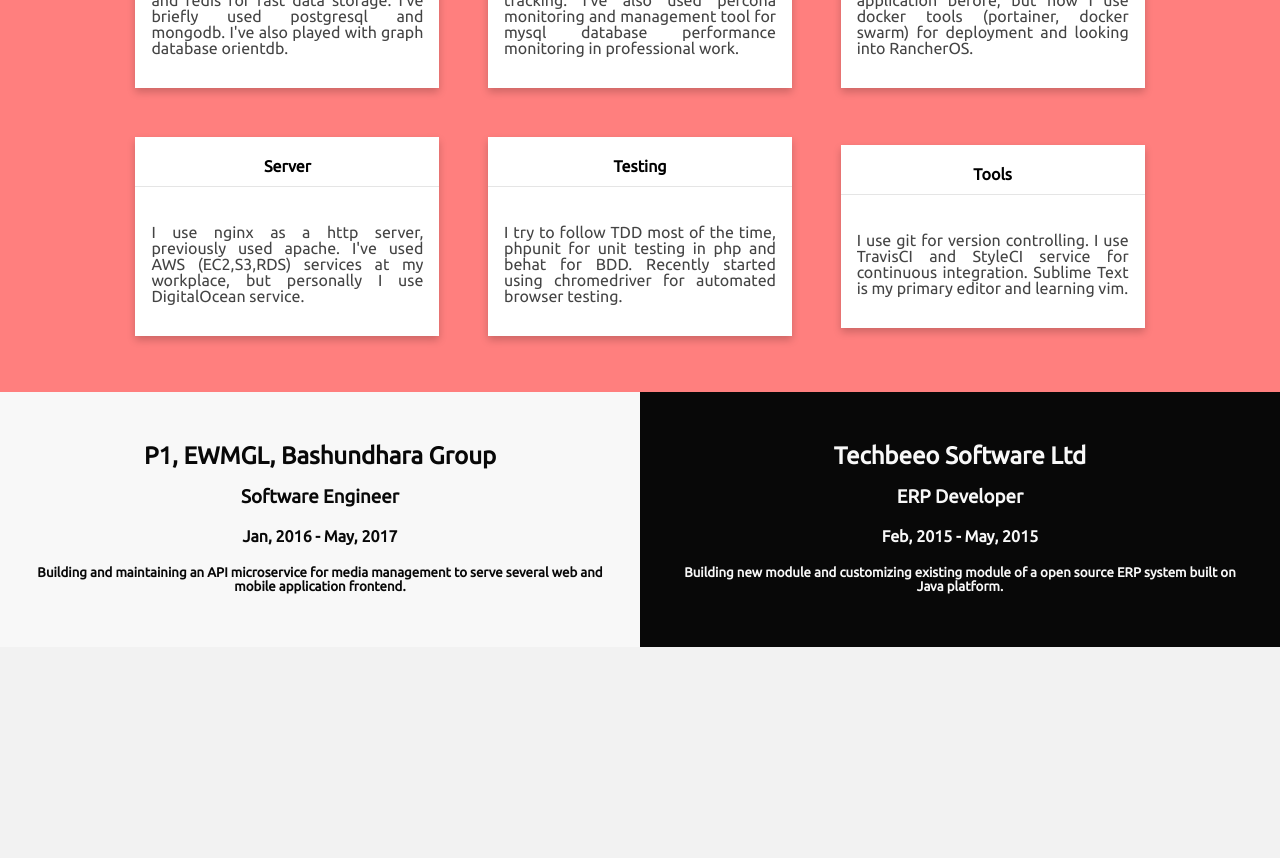
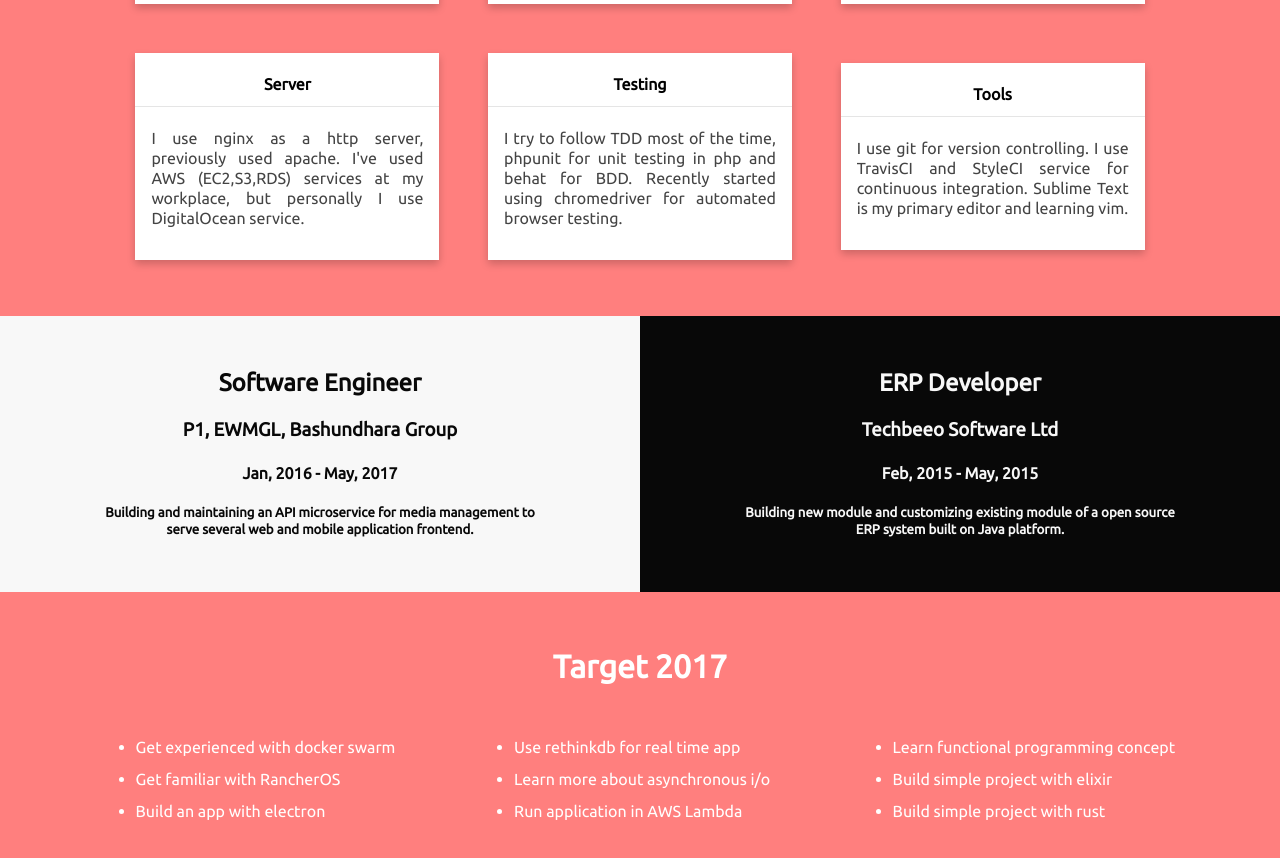
Before and after one commit to Hasnayeen/src-gh-page, a React (Create React App) app: page / in a window 1280 px wide. Shown: the part 1000-1858 px from the top of the page. Before the commit the page ends 1647 px from the top, so only its background shows below. Built offline with nearby package versions, Linux system fonts and the light colour scheme.

Commit message:
Add roadmap section

```diff
--- a/public/index.html
+++ b/public/index.html
@@ -14,7 +14,7 @@
       work correctly both with client-side routing and a non-root public URL.
       Learn how to configure a non-root public URL by running `npm run build`.
     -->
-    <title>React App</title>
+    <title>Nehal Hasnayeen</title>
   </head>
   <body>
     <div id="root"></div>
--- a/src/App.css
+++ b/src/App.css
@@ -8,7 +8,7 @@ body {
   color: #D6D6D6;
   font-family: 'Ubuntu', sans-serif;
   font-weight: 300;
-  line-height: 1;
+  line-height: 1.25;
   text-align: center;
 }
 
--- a/src/App.js
+++ b/src/App.js
@@ -3,6 +3,7 @@ import './App.css';
 import Header from './Components/Header';
 import Workflow from './Components/Workflow';
 import Experience from './Components/Experience';
+import Roadmap from './Components/Roadmap';
 
 class App extends Component {
   render() {
@@ -11,6 +12,7 @@ class App extends Component {
         <Header />
         <Workflow />
         <Experience />
+        <Roadmap />
       </div>
     );
   }
--- a/src/Components/Experience.css
+++ b/src/Components/Experience.css
@@ -1,8 +1,5 @@
-.experience {
-}
-
 .experience-content {
-    padding: 5%;
+    padding: 5% 15%;
 }
 
 .experience-left {
--- a/src/Components/Experience.js
+++ b/src/Components/Experience.js
@@ -7,16 +7,16 @@ export default class Experience extends Component {
             <div className="experience">
                 <div className="experience-left">
                     <div className="experience-content">
-                        <h2>P1, EWMGL, Bashundhara Group</h2>
-                        <h3>Software Engineer</h3>
+                        <h2>Software Engineer</h2>
+                        <h3>P1, EWMGL, Bashundhara Group</h3>
                         <h4>Jan, 2016 - May, 2017</h4>
                         <h5>Building and maintaining an API microservice for media management to serve several web and mobile application frontend.</h5>
                     </div>
                 </div>
                 <div className="experience-right">
                     <div className="experience-content">
-                        <h2>Techbeeo Software Ltd</h2>
-                        <h3>ERP Developer</h3>
+                        <h2>ERP Developer</h2>
+                        <h3>Techbeeo Software Ltd</h3>
                         <h4>Feb, 2015 - May, 2015</h4>
                         <h5>Building new module and customizing existing module of a open source ERP system built on Java platform.</h5>
                     </div>
--- a/src/Components/Header.css
+++ b/src/Components/Header.css
@@ -2,7 +2,7 @@
   display: flex;
   justify-content: center;
   align-items: center;
-  height: 520px;
+  height: 420px;
   background-color: #323232;
   color: #ff7f7e;
   position: relative;
--- /dev/null
+++ b/src/Components/Roadmap.css
@@ -0,0 +1,27 @@
+.roadmap {
+    background-color: #ff7f7e;
+    padding: 2rem;
+    clear: both;
+    color: #ffffff;
+}
+
+.roadmap-card {
+    margin: 0% 2%;
+    transition: 0.3s;
+    min-height: 60px;
+    display: flex;
+    justify-content: center;
+    align-items: center;
+    flex-wrap: wrap;
+}
+
+.list {
+    margin: 2%;
+    text-align: left;
+    width: 25%;
+    line-height: 2rem;
+}
+
+.roadmap-heading {
+    width: 100%;
+}
--- /dev/null
+++ b/src/Components/Roadmap.js
@@ -0,0 +1,47 @@
+import React, {Component} from 'react';
+import './Roadmap.css';
+
+export default class Roadmap extends Component {
+    render() {
+        return (
+            <div className="roadmap">
+                <div className="roadmap-card">
+                    <h1 className="roadmap-heading">Target 2017</h1>
+                    <ul className="list">
+                        <li>
+                            Get experienced with docker swarm
+                        </li>
+                        <li>
+                            Get familiar with RancherOS
+                        </li>
+                        <li>
+                            Build an app with electron
+                        </li>
+                    </ul>
+                    <ul className="list">
+                        <li>
+                            Use rethinkdb for real time app
+                        </li>
+                        <li>
+                            Learn more about asynchronous i/o
+                        </li>
+                        <li>
+                            Run application in AWS Lambda
+                        </li>
+                    </ul>
+                    <ul className="list">
+                        <li>
+                            Learn functional programming concept
+                        </li>
+                        <li>
+                            Build simple project with elixir
+                        </li>
+                        <li>
+                            Build simple project with rust
+                        </li>
+                    </ul>
+                </div>
+            </div>
+        );
+    }
+}
--- a/src/Components/WorkflowCard.css
+++ b/src/Components/WorkflowCard.css
@@ -25,5 +25,5 @@
 
 .flow-description {
   text-align: justify;
-  padding: 1rem;
+  padding: 0 1rem 1rem 1rem;
 }
--- a/src/workflow.json
+++ b/src/workflow.json
@@ -2,12 +2,12 @@
     {
         "step": 1,
         "name": "OS",
-        "desc": "I work on linux operating system (usually ubuntu). Previously I used vagrant for development task but now docker is my preferable tool for development."
+        "desc": "I work on linux operating system (usually ubuntu). Used vagrant before but now docker is my preferable tool for local development environment."
     },
     {
         "step": 2,
         "name": "Language",
-        "desc": "Primarily I work with PHP most of the time, but I use python for scraping and other automating task. I occasionally hack on rust and elixir."
+        "desc": "Primarily I work with PHP most of the time, but I use python for scraping and automating tedious task. I occasionally hack on rust and elixir."
     },
     {
         "step": 3,
```
